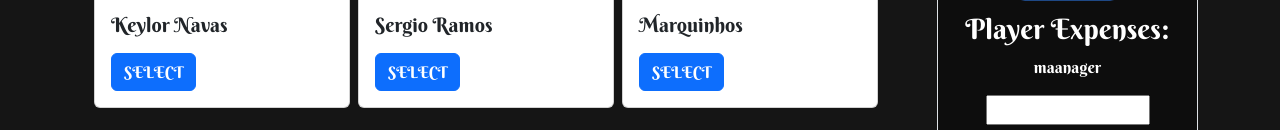
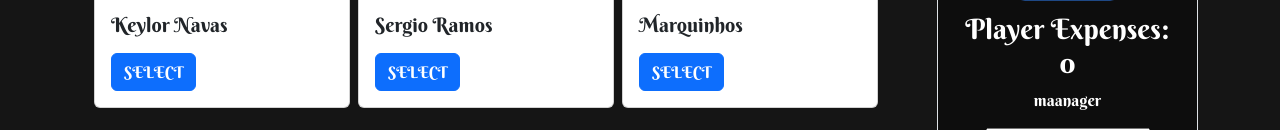
Before and after one commit to arjun1571/PSG-Official, a plain HTML site: page index.html in a window 1280 px wide. Both pictures are taken after a click on the button "Caluculate". Shown: the part 1221-1351 px from the top of the page. Drawn offline with nearby package versions, Linux system fonts and the light colour scheme.

Commit message:
player bujet calculation added

```diff
--- a/index.html
+++ b/index.html
@@ -64,9 +64,9 @@
                     <div class="border p-4 text-white mt-3" style='height:550px; background-color: #0D0D0D;'>
                         <h1 class="text-center">Budget</h1>
                         <div class="mt-2 text-center">
-                            <p class="m-2">Per Player</p><input type="number">
-                            <button class="btn btn-primary m-3">Caluculate</button>
-                            <h3>Player Expenses: </h3>
+                            <p class="m-2">Per Player</p><input id="per-player-price" type="number">
+                            <button class="btn btn-primary m-3" id="calculate-btn">Caluculate</button>
+                            <h3>Player Expenses: <span id="plyer-total"></span> </h3>
                             <p>maanager</p>
                             <input class="mb-2" type="number">
                             <p>Coach</p>
--- a/js/card.js
+++ b/js/card.js
@@ -63,6 +63,21 @@ function handlePlayer(ply){
     playerNameArray.push(playerNameList);
     // console.log(playerNameArray.length);
     document.getElementById("total-added-player").innerText = playerNameArray.length;
+    if (playerNameArray.length >= 6) {
+        alert('you can not buy more than 5 players');
+        return ;
+        }
 
     playerName.appendChild(createList);
 }
+
+document.getElementById("calculate-btn").addEventListener("click",function(){
+    console.log("button cliced");
+    const perPlayerValue= document.getElementById("per-player-price");
+    const playerValue = perPlayerValue.value;
+    const playerNUmber=document.getElementById("total-added-player").innerText;
+    const total =playerValue * playerNUmber;
+    console.log(typeof(total));
+    const setTotal = document.getElementById("plyer-total");
+    setTotal.innerText=total;
+})
```
